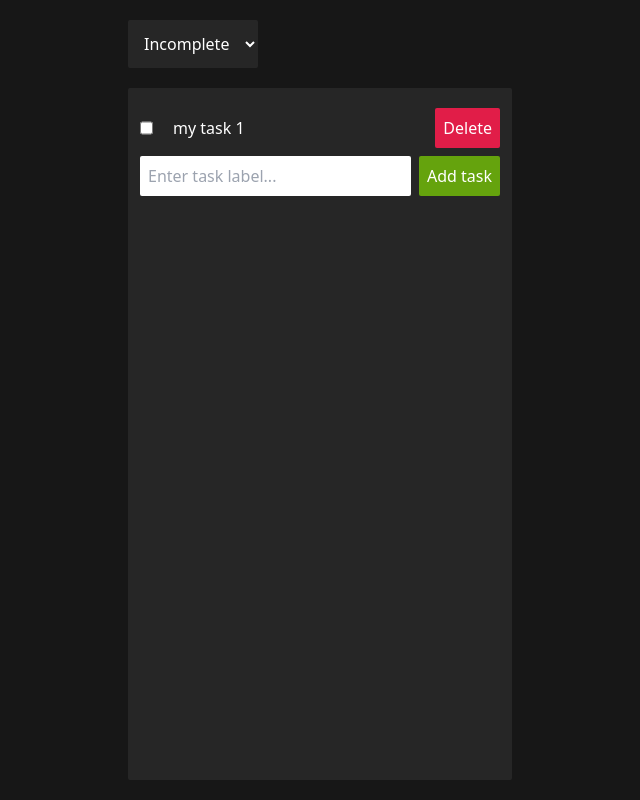
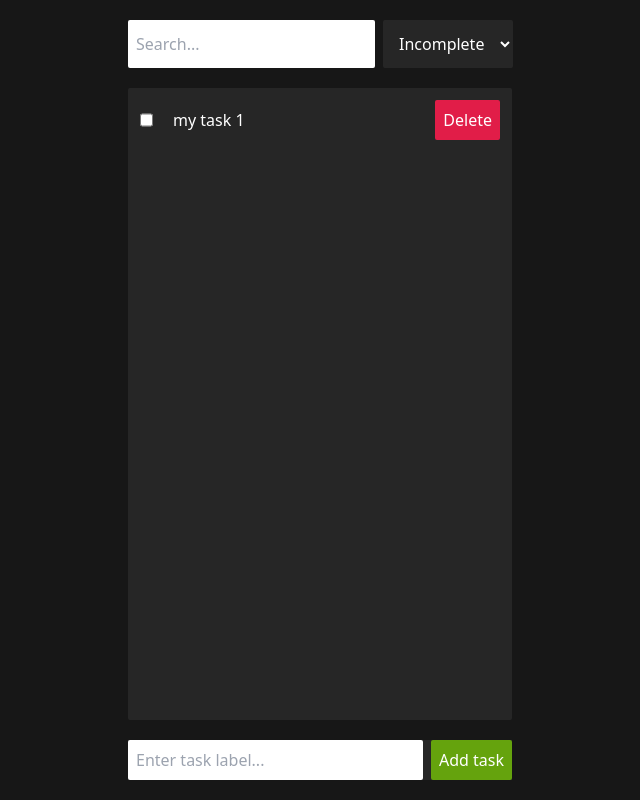
Before and after one commit to bulatgab/todo-list, a website built with Vite: page index.html in a window 1280 px wide. Shown: the whole page, without its empty margins (320-960 px from the left). Built offline with nearby package versions, Linux system fonts and the light colour scheme.

Commit message:
change layout

```diff
--- a/index.html
+++ b/index.html
@@ -10,14 +10,15 @@
   <body>
     <script type="module" src="/main.js"></script>
     <div class="w-screen h-screen flex flex-col justify-center items-center bg-neutral-900 p-5">
-      <div class="w-96">
+      <div class="flex flex-row gap-2 w-96">
+        <input id="search-input" type="text" placeholder="Search..." aria-label="search task" class="flex-1 p-2 rounded-sm text-black">
         <select id="completeness-filter-select" aria-label="filter by completeness" class="bg-neutral-800 p-3 rounded-sm text-white">
           <option value="all">All</option>
           <option value="complete">Complete</option>
           <option value="incomplete" selected>Incomplete</option>
         </select>
       </div>
-      <div class="w-96 flex-1 relative bg-neutral-800 mt-5 p-3 rounded-sm text-white">
+      <div class="w-96 flex-1 bg-neutral-800 mt-5 px-3 py-1 rounded-sm text-white">
         <ul id="task-list">
           <!--<li>-->
           <!--  <input type="checkbox">-->
@@ -25,11 +26,11 @@
           <!--  <button>delete</button>-->
           <!--</li>-->
         </ul>
+      </div>
 
-        <div class="flex flex-row gap-2">
-          <input id="add-task-input" type="text" placeholder="Enter task label..." aria-label="Add new task" class="flex-1 p-2 rounded-sm text-black">
-          <button id="add-task-button" class="bg-lime-600 p-2 rounded-sm">Add task</button>
-        </div>
+      <div class="flex flex-row gap-2 w-96 bg-neutral-800 mt-5">
+        <input id="add-task-input" type="text" placeholder="Enter task label..." aria-label="Add new task" class="flex-1 p-2 rounded-sm">
+        <button id="add-task-button" class="bg-lime-600 p-2 rounded-sm text-white">Add task</button>
       </div>
     </div>
   </body>
```
